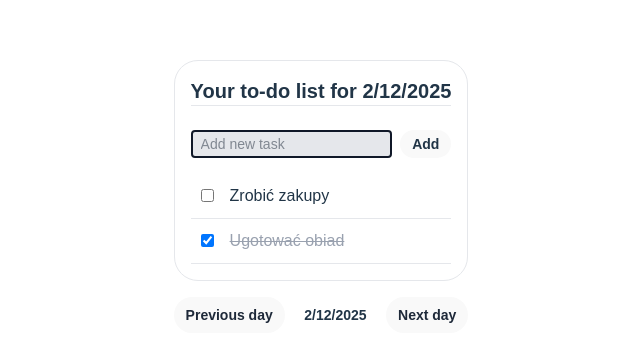
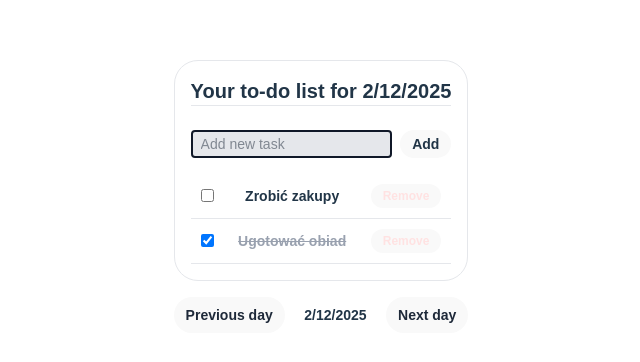
Before and after one commit to donczju-kraj/vue-daily-tracker, a Vue app: page / in a window 1280 px wide. Shown: the part 204-566 px from the top of the page, without its empty margins (319-959 px from the left). Built offline with nearby package versions, Linux system fonts and the light colour scheme.

Commit message:
Added option to remove a task

```diff
--- a/src/components/NewTask.vue
+++ b/src/components/NewTask.vue
@@ -16,12 +16,13 @@ import { ref, defineEmits } from 'vue';
 
 const emit = defineEmits(['task-added']);
 
+const newTaskTitle = ref('');
+
 const addTask = () => {
   if(newTaskTitle.value.trim() !== '') {
     emit('task-added', newTaskTitle.value.trim());
     newTaskTitle.value = '';
   }
 }
-const newTaskTitle = ref('');
 
 </script>
--- a/src/components/Task.vue
+++ b/src/components/Task.vue
@@ -1,7 +1,10 @@
 <template>
-  <div class="flex items-center space-x-4 p-2.5 border-b border-gray-200">
+  <div class="flex items-center justify-between space-x-4 p-2.5 border-b border-gray-200">
     <input type="checkbox" v-model="task.completed">
-    <span :class="{ 'line-through text-gray-400': task.completed }">{{ task.title }}</span>
+    <span class="font-semibold text-sm" :class="{ 'line-through text-gray-400': task.completed }">{{ task.title }}</span>
+    <button
+      class="font-semibold bg-red-800 px-3 py-1 rounded-full text-xs text-red-100 transition ease-in-out delay-150 duratoin-300 hover:scale-105"
+      @click="removeTask">Remove</button>
   </div>
 </template>
 
@@ -16,13 +19,17 @@ const props = defineProps<{
   };
 }>();
 
-const emit = defineEmits(['task-updated']);
+const emit = defineEmits(['task-updated', 'task-removed']);
 
 const completed = ref(props.task.completed);
 
 watch(completed, (newValue) => {
   emit('task-updated', { ...props.task, completed: newValue });
 });
+
+const removeTask = () => {
+  emit('task-removed', props.task.id);
+}
 </script>
 
 <style scoped>
--- a/src/components/TodoList.vue
+++ b/src/components/TodoList.vue
@@ -4,7 +4,7 @@
     <NewTask @task-added="addTask" />
     <ul>
       <li v-for="task in tasks" :key="task.id">
-        <Task :task="task" @task-updated="updateTask" />
+        <Task :task="task" @task-updated="updateTask" @task-removed="removeTask"/>
       </li>
     </ul>
   </div>
@@ -32,7 +32,6 @@ const addTask = (newTask) => {
       title: newTask.trim(),
       completed: false
     });
-    newTaskTitle.value = '';
   }
 };
 
@@ -42,6 +41,13 @@ const updateTask = (updatedTask) => {
     tasks.value.splice(index, 1, updatedTask);
   }
 };
+
+const removeTask = (taskId) => {
+  const index = tasks.value.findIndex(task => task.id === taskId);
+  if (index !== -1) {
+    tasks.value.splice(index, 1)
+  };
+}
 </script>
 
 <style scoped>
```
